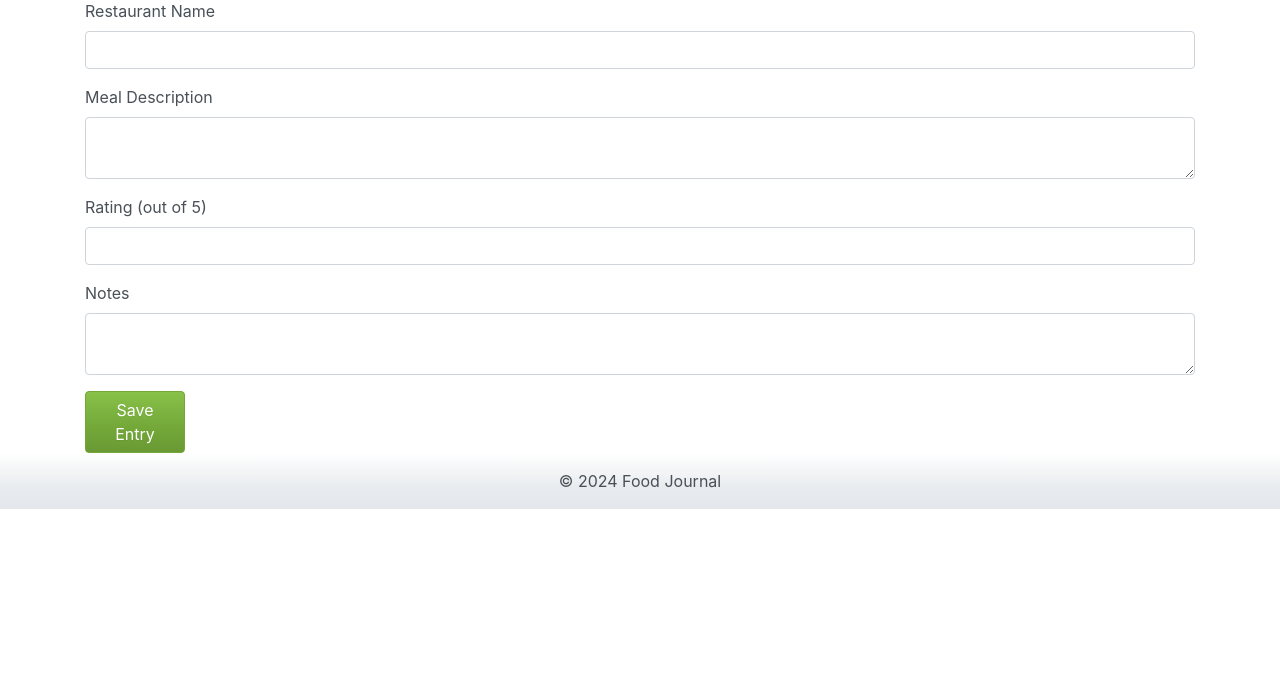
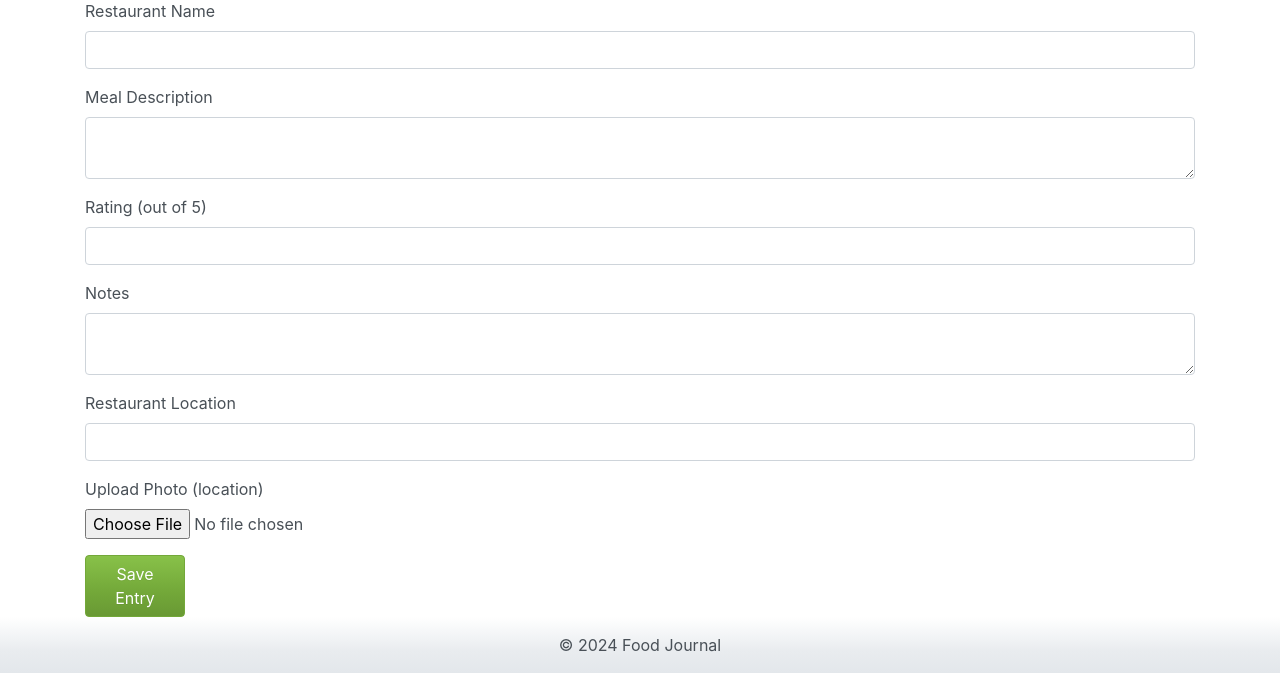
Before and after one commit to anushil7a/Food-Journal-App, a Flask app: page /add in a window 1280 px wide. Shown: the part 183-856 px from the top of the page. Before the commit the page ends 692 px from the top, so only its background shows below. Run offline with Flask 3, Linux system fonts and the light colour scheme; some libraries are stand-ins or nearby versions.

Commit message:
changed templates

```diff
--- a/templates/add_entry.html
+++ b/templates/add_entry.html
@@ -3,7 +3,7 @@
 
 {% block content %}
 <h2>Add New Entry</h2>
-<form action="{{ url_for('add_entry') }}" method="post" class="needs-validation" novalidate>
+<form action="{{ url_for('add_entry') }}" method="post" class="needs-validation" novalidate enctype="multipart/form-data">
     <div class="form-group">
         <label for="restaurantName">Restaurant Name</label>
         <input type="text" class="form-control" id="restaurantName" name="restaurantName" required>
@@ -29,11 +29,17 @@
         <label for="notes">Notes</label>
         <textarea class="form-control" id="notes" name="notes"></textarea>
     </div>
-    <!-- Future implementation for photo upload -->
-    <!-- <div class="form-group">
-        <label for="photo">Upload Photo</label>
-        <input type="file" class="form-control-file" id="photo" name="photo">
-    </div> -->
+     <div class="form-group">
+        <label for="location">Restaurant Location</label>
+        <input type="text" class="form-control" id="location" name="location" required>
+        <div class="invalid-feedback">
+            Please enter the restaurant location.
+        </div>
+    </div>
+    <div class="form-group">
+        <label for="photo">Upload Photo (location)</label>
+        <input type="file" class="form-control-file" id="photo" name="photo" accept="image/*" >
+    </div>
     <button type="submit" class="btn btn-success">Save Entry</button>
 </form>
 
--- a/templates/index.html
+++ b/templates/index.html
@@ -20,6 +20,10 @@
                         <h6 class="card-subtitle mb-2 text-muted">Rated {{ entry.rating }}/5</h6>
                         <p class="card-text"><strong>Meal Description:</strong> {{ entry.mealDescription }}</p>
                         <p class="card-text"><strong>Notes:</strong> {{ entry.notes }}</p>
+                        <p class="card-text"><strong>Location (address/details):</strong> {{ entry.location }}</p>
+                        {% if 'photo' in entry %}
+                            <img src="{{ '/static/photos/'+ entry['photo'] }}" class="photo"   >
+                        {%endif %}
                     </div>
                     <div class="card-footer">
                         <a href="{{ url_for('edit_entry', id=entry.id) }}" class="btn btn-primary" data-toggle="tooltip" title="Edit this entry">
```
Also changed, not shown: templates/edit_entry.html (+12 -6 lines), templates/base.html (line endings or trailing spaces).
